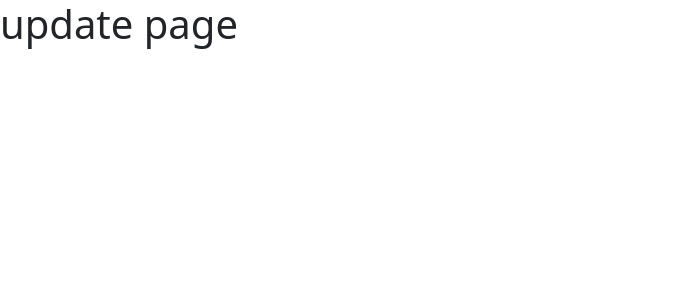
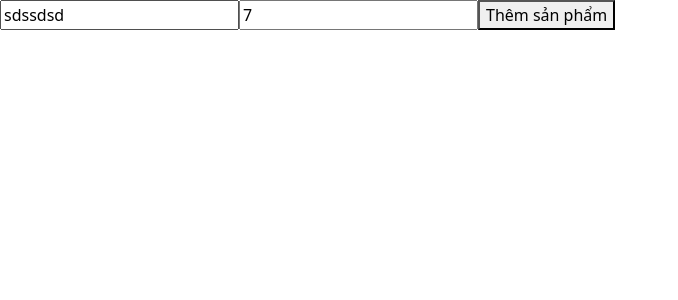
Before and after one commit to hoangnm-ndm/web208-asm, an Angular app: page /products-update/81way1G in a window 1280 px wide. Shown: the top 300 px of the page, without its empty margins (0-678 px from the left). Built offline with nearby package versions, Linux system fonts and the light colour scheme; data requests are answered from the project's data file.

Commit message:
feature: update product

```diff
--- a/src/app/product-update/product-update.component.html
+++ b/src/app/product-update/product-update.component.html
@@ -1 +1,5 @@
-<h1>update page</h1>
+<form (ngSubmit)="onHandleSubmit()" [formGroup]="productForm">
+  <input type="text" formControlName="name" placeholder="Tên sản phẩm" />
+  <input type="number" formControlName="price" placeholder="Giá sản phẩm" />
+  <button>Thêm sản phẩm</button>
+</form>
--- a/src/app/product-update/product-update.component.ts
+++ b/src/app/product-update/product-update.component.ts
@@ -1,10 +1,54 @@
 import { Component } from '@angular/core';
+import { FormBuilder, Validators } from '@angular/forms';
+import { ActivatedRoute } from '@angular/router';
+import { IProduct } from '../interface/IProduct';
+import { ProductService } from '../services/product.service';
 
 @Component({
   selector: 'app-product-update',
   templateUrl: './product-update.component.html',
-  styleUrls: ['./product-update.component.css']
+  styleUrls: ['./product-update.component.css'],
 })
 export class ProductUpdateComponent {
+  product!: IProduct;
+  productForm = this.formBuilder.group({
+    name: ['', [Validators.required, Validators.minLength(4)]],
+    price: [0],
+  });
 
+  constructor(
+    private formBuilder: FormBuilder,
+    private productService: ProductService,
+    private router: ActivatedRoute
+  ) {
+    this.router.paramMap.subscribe((params) => {
+      const id = String(params.get('id'));
+      this.productService.getProductById(id).subscribe(
+        (data) => {
+          console.log(data);
+          this.product = data;
+
+          this.productForm.patchValue({
+            name: data.name,
+            price: data.price,
+          });
+        },
+        (error) => console.log(error.message)
+      );
+    });
+  }
+  onHandleSubmit() {
+    if (this.productForm.valid) {
+      const product: IProduct = {
+        id: '',
+        name: this.productForm.value.name || '',
+        price: this.productForm.value.price || 0,
+      };
+
+      this.productService.updateProduct(product).subscribe((product) => {
+        console.log(product);
+        console.log('product', product);
+      });
+    }
+  }
 }
--- a/src/app/products-list/products-list.component.html
+++ b/src/app/products-list/products-list.component.html
@@ -13,7 +13,7 @@
     <div class="col-3 d-flex justify-content-around">
       <button>View Detail</button>
       <button class="btn btn-danger" (click)="delete(product.id!)">Xóa</button>
-      <button>Update</button>
+      <a class="btn" [routerLink]="'products-update/' + product.id">Update</a>
     </div>
   </div>
 </div>
```
Also changed, not shown: 1 other file (tests, documents, lock files or other folders).
